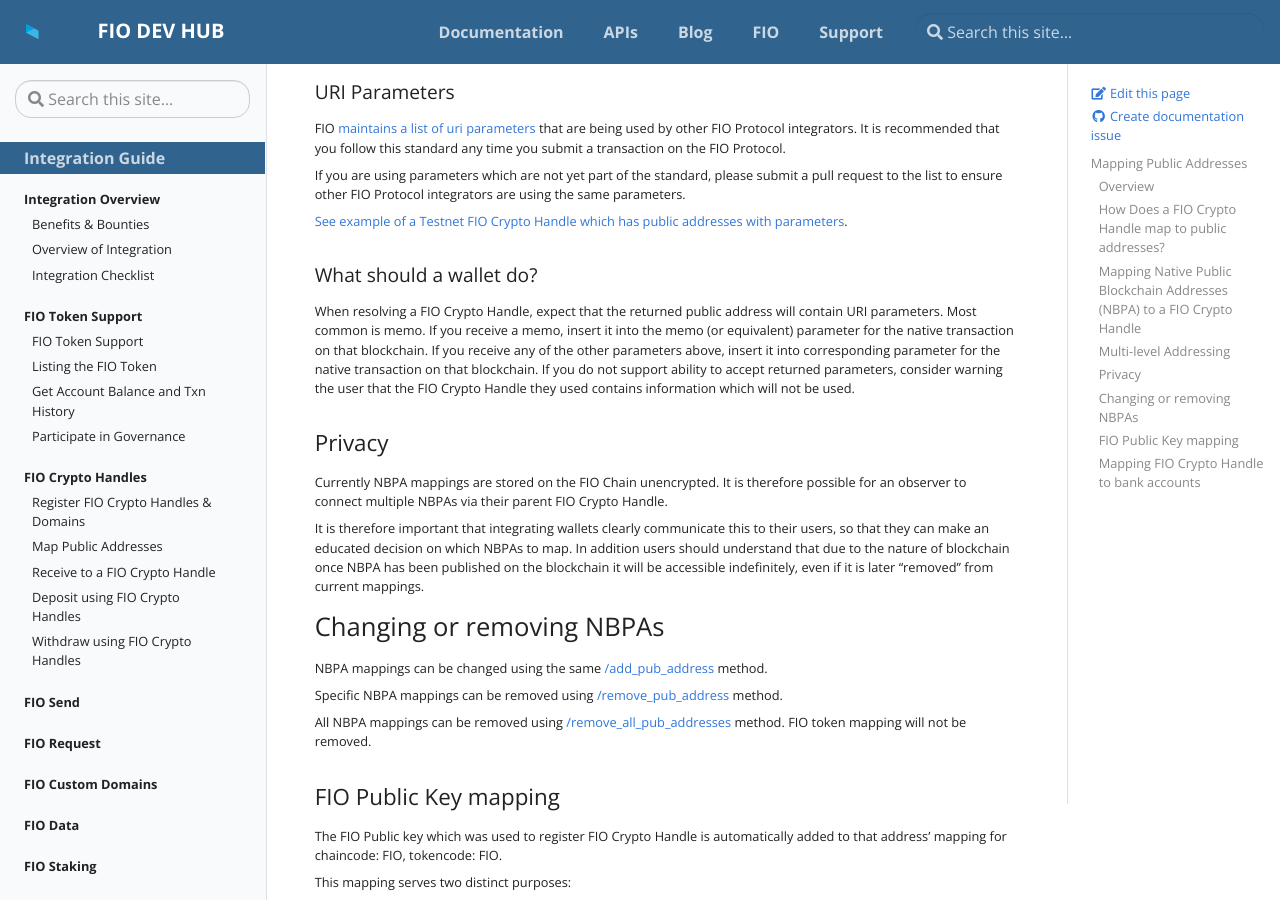
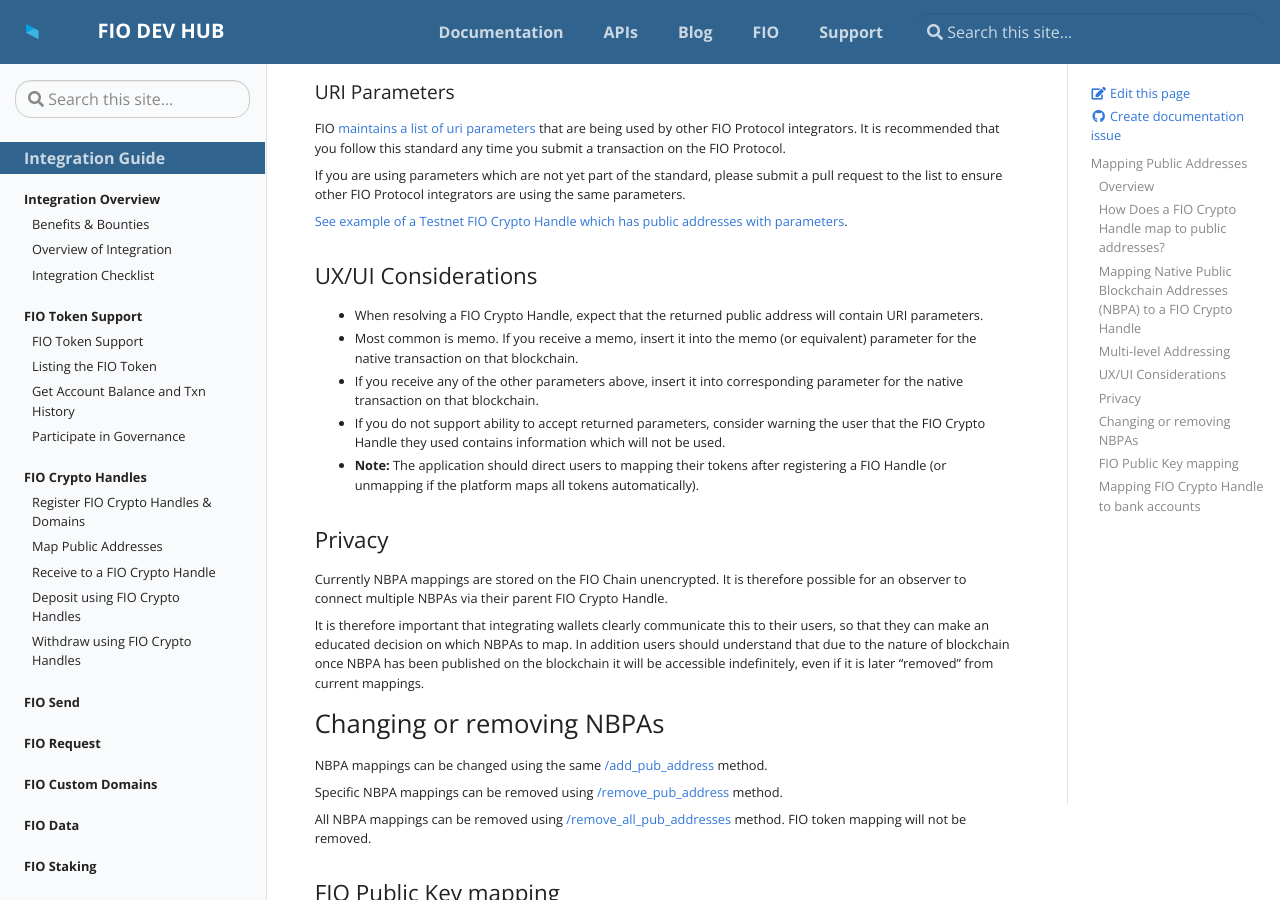
Before and after one commit to fioprotocol/fio-devhub, a Jekyll site: the page built from _docs/integration-guide/handle-mapping.md, in a window 1280 px wide and 900 px high, scrolled down 1342 px. Built offline with Jekyll 4.4.1, drawn with Linux system fonts in a browser that asks for light colours.

Commit message:
Integrated UX/UI information
From BD 3117
https://fioprotocol.atlassian.net/jira/software/c/projects/BD/boards/2?modal=detail&selectedIssue=BD-3117&quickFilter=3&assignee=61b93d170f02490069eaa7b7

```diff
--- a/_docs/integration-guide/handle-mapping.md
+++ b/_docs/integration-guide/handle-mapping.md
@@ -62,12 +62,13 @@ If you are using parameters which are not yet part of the standard, please submi
 
 [See example of a Testnet FIO Crypto Handle which has public addresses with parameters](https://fio.bloks.io/address/multilevel@fiotest){:rel="nofollow noopener noreferrer" target="_blank"}.
 
-#### What should a wallet do?
+### UX/UI Considerations
 
-When resolving a FIO Crypto Handle, expect that the returned public address will contain URI parameters.
-Most common is memo. If you receive a memo, insert it into the memo (or equivalent) parameter for the native transaction on that blockchain.
-If you receive any of the other parameters above, insert it into corresponding parameter for the native transaction on that blockchain.
-If you do not support ability to accept returned parameters, consider warning the user that the FIO Crypto Handle they used contains information which will not be used.
+* When resolving a FIO Crypto Handle, expect that the returned public address will contain URI parameters.
+* Most common is memo. If you receive a memo, insert it into the memo (or equivalent) parameter for the native transaction on that blockchain.
+* If you receive any of the other parameters above, insert it into corresponding parameter for the native transaction on that blockchain.
+* If you do not support ability to accept returned parameters, consider warning the user that the FIO Crypto Handle they used contains information which will not be used.
+* **Note:** The application should direct users to mapping their tokens after registering a FIO Handle (or unmapping if the platform maps all tokens automatically).
 
 ### Privacy
 
```
Also changed, not shown: _docs/general-functions/txn-history.md (+8 -1 lines), _docs/integration-guide/fio-request.md (+9 -0 lines), _docs/integration-guide/fio-send.md (+12 -1 lines), _docs/integration-guide/handle-registration.md (+4 -0 lines), _docs/integration-guide/index.md (line endings or trailing spaces), assets/img/ux/send.png (added), assets/img/ux/sendTo.png (added).
